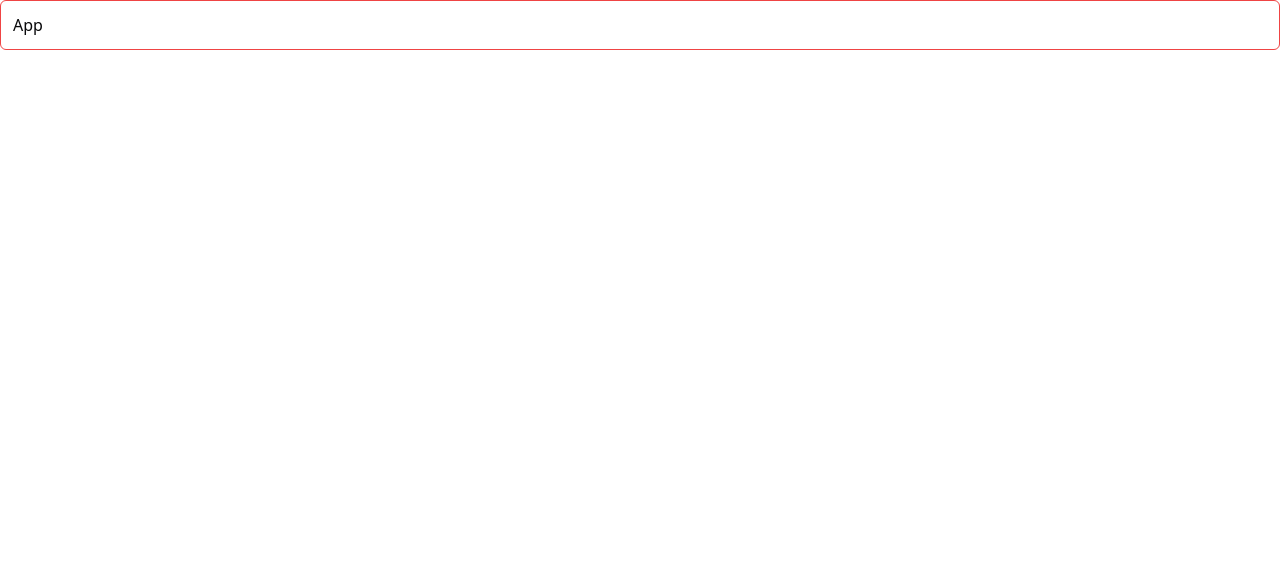
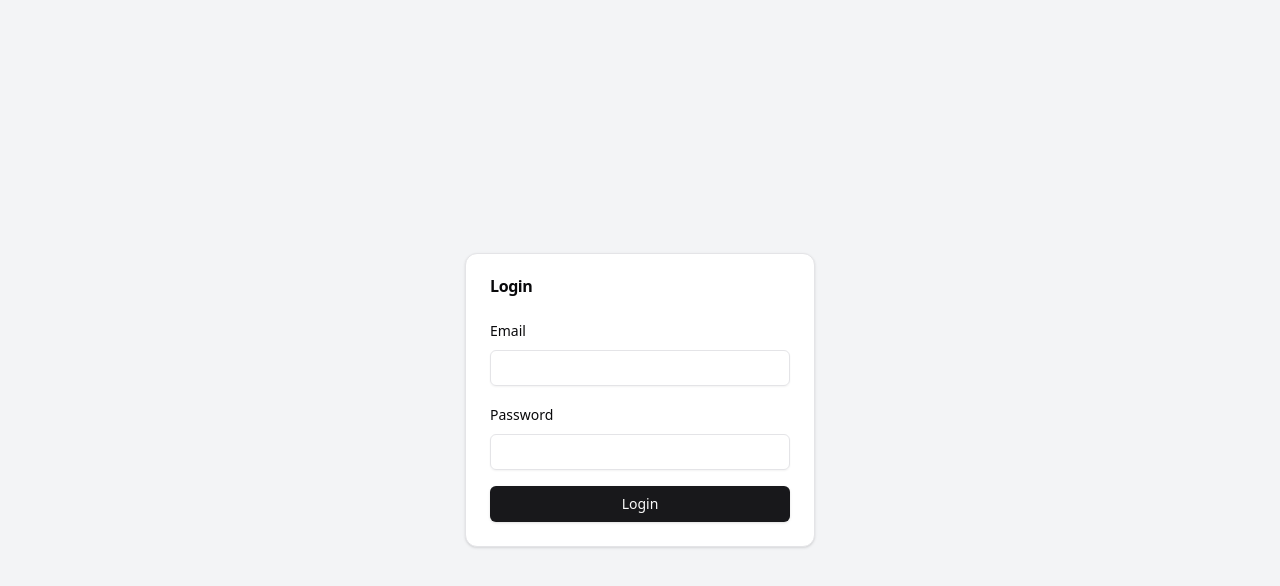
Before and after one commit to dhiransapkota45/cloco-fronend, a React (Vite) app: page / in a window 1280 px wide. Shown: the top 586 px of the page. Built offline with nearby package versions, Linux system fonts and the light colour scheme.

Commit message:
feat: login page design complete

```diff
--- a/package.json
+++ b/package.json
@@ -11,6 +11,8 @@
   },
   "dependencies": {
     "@radix-ui/react-icons": "^1.3.0",
+    "@radix-ui/react-label": "^2.1.0",
+    "@radix-ui/react-slot": "^1.1.0",
     "class-variance-authority": "^0.7.0",
     "clsx": "^2.1.1",
     "lucide-react": "^0.441.0",
--- a/src/App.tsx
+++ b/src/App.tsx
@@ -1,7 +1,13 @@
+import { BrowserRouter as Router, Route, Routes } from 'react-router-dom'
+import LoginPage from './pages/login'
 
-const App = () => {
+function App() {
   return (
-    <div className="border border-red-500 p-3 rounded-md">App</div>
+        <Router>
+          <Routes>
+            <Route path="/" element={<LoginPage />} />
+          </Routes>
+        </Router>
   )
 }
 
--- /dev/null
+++ b/src/components/ui/alert.tsx
@@ -0,0 +1,59 @@
+import * as React from "react"
+import { cva, type VariantProps } from "class-variance-authority"
+
+import { cn } from "@/lib/utils"
+
+const alertVariants = cva(
+  "relative w-full rounded-lg border px-4 py-3 text-sm [&>svg+div]:translate-y-[-3px] [&>svg]:absolute [&>svg]:left-4 [&>svg]:top-4 [&>svg]:text-foreground [&>svg~*]:pl-7",
+  {
+    variants: {
+      variant: {
+        default: "bg-background text-foreground",
+        destructive:
+          "border-destructive/50 text-destructive dark:border-destructive [&>svg]:text-destructive",
+      },
+    },
+    defaultVariants: {
+      variant: "default",
+    },
+  }
+)
+
+const Alert = React.forwardRef<
+  HTMLDivElement,
+  React.HTMLAttributes<HTMLDivElement> & VariantProps<typeof alertVariants>
+>(({ className, variant, ...props }, ref) => (
+  <div
+    ref={ref}
+    role="alert"
+    className={cn(alertVariants({ variant }), className)}
+    {...props}
+  />
+))
+Alert.displayName = "Alert"
+
+const AlertTitle = React.forwardRef<
+  HTMLParagraphElement,
+  React.HTMLAttributes<HTMLHeadingElement>
+>(({ className, ...props }, ref) => (
+  <h5
+    ref={ref}
+    className={cn("mb-1 font-medium leading-none tracking-tight", className)}
+    {...props}
+  />
+))
+AlertTitle.displayName = "AlertTitle"
+
+const AlertDescription = React.forwardRef<
+  HTMLParagraphElement,
+  React.HTMLAttributes<HTMLParagraphElement>
+>(({ className, ...props }, ref) => (
+  <div
+    ref={ref}
+    className={cn("text-sm [&_p]:leading-relaxed", className)}
+    {...props}
+  />
+))
+AlertDescription.displayName = "AlertDescription"
+
+export { Alert, AlertTitle, AlertDescription }
--- /dev/null
+++ b/src/components/ui/button.tsx
@@ -0,0 +1,57 @@
+import * as React from "react"
+import { Slot } from "@radix-ui/react-slot"
+import { cva, type VariantProps } from "class-variance-authority"
+
+import { cn } from "@/lib/utils"
+
+const buttonVariants = cva(
+  "inline-flex items-center justify-center whitespace-nowrap rounded-md text-sm font-medium transition-colors focus-visible:outline-none focus-visible:ring-1 focus-visible:ring-ring disabled:pointer-events-none disabled:opacity-50",
+  {
+    variants: {
+      variant: {
+        default:
+          "bg-primary text-primary-foreground shadow hover:bg-primary/90",
+        destructive:
+          "bg-destructive text-destructive-foreground shadow-sm hover:bg-destructive/90",
+        outline:
+          "border border-input bg-background shadow-sm hover:bg-accent hover:text-accent-foreground",
+        secondary:
+          "bg-secondary text-secondary-foreground shadow-sm hover:bg-secondary/80",
+        ghost: "hover:bg-accent hover:text-accent-foreground",
+        link: "text-primary underline-offset-4 hover:underline",
+      },
+      size: {
+        default: "h-9 px-4 py-2",
+        sm: "h-8 rounded-md px-3 text-xs",
+        lg: "h-10 rounded-md px-8",
+        icon: "h-9 w-9",
+      },
+    },
+    defaultVariants: {
+      variant: "default",
+      size: "default",
+    },
+  }
+)
+
+export interface ButtonProps
+  extends React.ButtonHTMLAttributes<HTMLButtonElement>,
+    VariantProps<typeof buttonVariants> {
+  asChild?: boolean
+}
+
+const Button = React.forwardRef<HTMLButtonElement, ButtonProps>(
+  ({ className, variant, size, asChild = false, ...props }, ref) => {
+    const Comp = asChild ? Slot : "button"
+    return (
+      <Comp
+        className={cn(buttonVariants({ variant, size, className }))}
+        ref={ref}
+        {...props}
+      />
+    )
+  }
+)
+Button.displayName = "Button"
+
+export { Button, buttonVariants }
--- /dev/null
+++ b/src/components/ui/card.tsx
@@ -0,0 +1,76 @@
+import * as React from "react"
+
+import { cn } from "@/lib/utils"
+
+const Card = React.forwardRef<
+  HTMLDivElement,
+  React.HTMLAttributes<HTMLDivElement>
+>(({ className, ...props }, ref) => (
+  <div
+    ref={ref}
+    className={cn(
+      "rounded-xl border bg-card text-card-foreground shadow",
+      className
+    )}
+    {...props}
+  />
+))
+Card.displayName = "Card"
+
+const CardHeader = React.forwardRef<
+  HTMLDivElement,
+  React.HTMLAttributes<HTMLDivElement>
+>(({ className, ...props }, ref) => (
+  <div
+    ref={ref}
+    className={cn("flex flex-col space-y-1.5 p-6", className)}
+    {...props}
+  />
+))
+CardHeader.displayName = "CardHeader"
+
+const CardTitle = React.forwardRef<
+  HTMLParagraphElement,
+  React.HTMLAttributes<HTMLHeadingElement>
+>(({ className, ...props }, ref) => (
+  <h3
+    ref={ref}
+    className={cn("font-semibold leading-none tracking-tight", className)}
+    {...props}
+  />
+))
+CardTitle.displayName = "CardTitle"
+
+const CardDescription = React.forwardRef<
+  HTMLParagraphElement,
+  React.HTMLAttributes<HTMLParagraphElement>
+>(({ className, ...props }, ref) => (
+  <p
+    ref={ref}
+    className={cn("text-sm text-muted-foreground", className)}
+    {...props}
+  />
+))
+CardDescription.displayName = "CardDescription"
+
+const CardContent = React.forwardRef<
+  HTMLDivElement,
+  React.HTMLAttributes<HTMLDivElement>
+>(({ className, ...props }, ref) => (
+  <div ref={ref} className={cn("p-6 pt-0", className)} {...props} />
+))
+CardContent.displayName = "CardContent"
+
+const CardFooter = React.forwardRef<
+  HTMLDivElement,
+  React.HTMLAttributes<HTMLDivElement>
+>(({ className, ...props }, ref) => (
+  <div
+    ref={ref}
+    className={cn("flex items-center p-6 pt-0", className)}
+    {...props}
+  />
+))
+CardFooter.displayName = "CardFooter"
+
+export { Card, CardHeader, CardFooter, CardTitle, CardDescription, CardContent }
--- /dev/null
+++ b/src/components/ui/input.tsx
@@ -0,0 +1,25 @@
+import * as React from "react"
+
+import { cn } from "@/lib/utils"
+
+export interface InputProps
+  extends React.InputHTMLAttributes<HTMLInputElement> {}
+
+const Input = React.forwardRef<HTMLInputElement, InputProps>(
+  ({ className, type, ...props }, ref) => {
+    return (
+      <input
+        type={type}
+        className={cn(
+          "flex h-9 w-full rounded-md border border-input bg-transparent px-3 py-1 text-sm shadow-sm transition-colors file:border-0 file:bg-transparent file:text-sm file:font-medium file:text-foreground placeholder:text-muted-foreground focus-visible:outline-none focus-visible:ring-1 focus-visible:ring-ring disabled:cursor-not-allowed disabled:opacity-50",
+          className
+        )}
+        ref={ref}
+        {...props}
+      />
+    )
+  }
+)
+Input.displayName = "Input"
+
+export { Input }
--- /dev/null
+++ b/src/components/ui/label.tsx
@@ -0,0 +1,24 @@
+import * as React from "react"
+import * as LabelPrimitive from "@radix-ui/react-label"
+import { cva, type VariantProps } from "class-variance-authority"
+
+import { cn } from "@/lib/utils"
+
+const labelVariants = cva(
+  "text-sm font-medium leading-none peer-disabled:cursor-not-allowed peer-disabled:opacity-70"
+)
+
+const Label = React.forwardRef<
+  React.ElementRef<typeof LabelPrimitive.Root>,
+  React.ComponentPropsWithoutRef<typeof LabelPrimitive.Root> &
+    VariantProps<typeof labelVariants>
+>(({ className, ...props }, ref) => (
+  <LabelPrimitive.Root
+    ref={ref}
+    className={cn(labelVariants(), className)}
+    {...props}
+  />
+))
+Label.displayName = LabelPrimitive.Root.displayName
+
+export { Label }
--- /dev/null
+++ b/src/pages/login/index.tsx
@@ -0,0 +1,67 @@
+import { useState } from 'react'
+import { useForm } from 'react-hook-form'
+import { useNavigate } from 'react-router-dom'
+import { Button } from "@/components/ui/button"
+import { Input } from "@/components/ui/input"
+import { Label } from "@/components/ui/label"
+import { Card, CardContent, CardHeader, CardTitle } from "@/components/ui/card"
+import { Alert, AlertDescription } from "@/components/ui/alert"
+
+type LoginFormData = {
+  email: string
+  password: string
+}
+
+export default function LoginPage() {
+  const { register, handleSubmit, formState: { errors } } = useForm<LoginFormData>()
+  const [error, setError] = useState<string | null>(null)
+  const navigate = useNavigate()
+
+  const onSubmit = async (data: LoginFormData) => {
+    try {
+      navigate('/users')
+    } catch (err) {
+      setError('Invalid email or password')
+    }
+  }
+
+  return (
+    <div className="flex items-center justify-center min-h-screen bg-gray-100">
+      <Card className="w-[350px]">
+        <CardHeader>
+          <CardTitle>Login</CardTitle>
+        </CardHeader>
+        <CardContent>
+          <form onSubmit={handleSubmit(onSubmit)} className="space-y-4">
+            <div className="space-y-2">
+              <Label htmlFor="email">Email</Label>
+              <Input
+                id="email"
+                type="email"
+                {...register('email', { required: 'Email is required', pattern: {
+                  value: /\S+@\S+\.\S+/,
+                  message: "Invalid email address"
+                }})}
+              />
+              {errors.email && <p className="text-sm text-red-500">{errors.email.message}</p>}
+            </div>
+            <div className="space-y-2">
+              <Label htmlFor="password">Password</Label>
+              <Input
+                id="password"
+                type="password"
+                {...register('password', { required: 'Password is required', minLength: {
+                  value: 6,
+                  message: "Password must be at least 6 characters"
+                }})}
+              />
+              {errors.password && <p className="text-sm text-red-500">{errors.password.message}</p>}
+            </div>
+            {error && <Alert variant="destructive"><AlertDescription>{error}</AlertDescription></Alert>}
+            <Button type="submit" className="w-full">Login</Button>
+          </form>
+        </CardContent>
+      </Card>
+    </div>
+  )
+}
```
Also changed, not shown: 1 other file (tests, documents, lock files or other folders).
